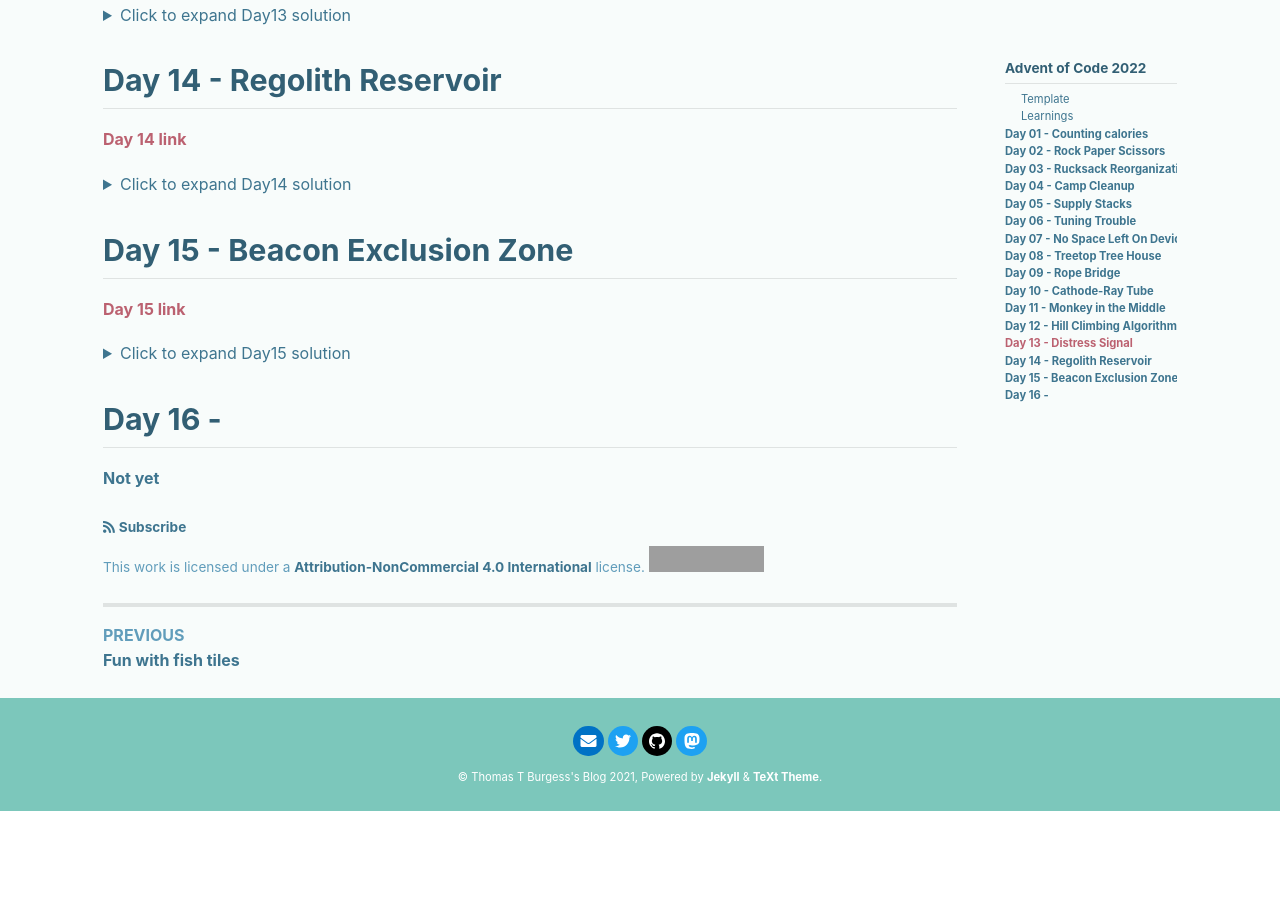
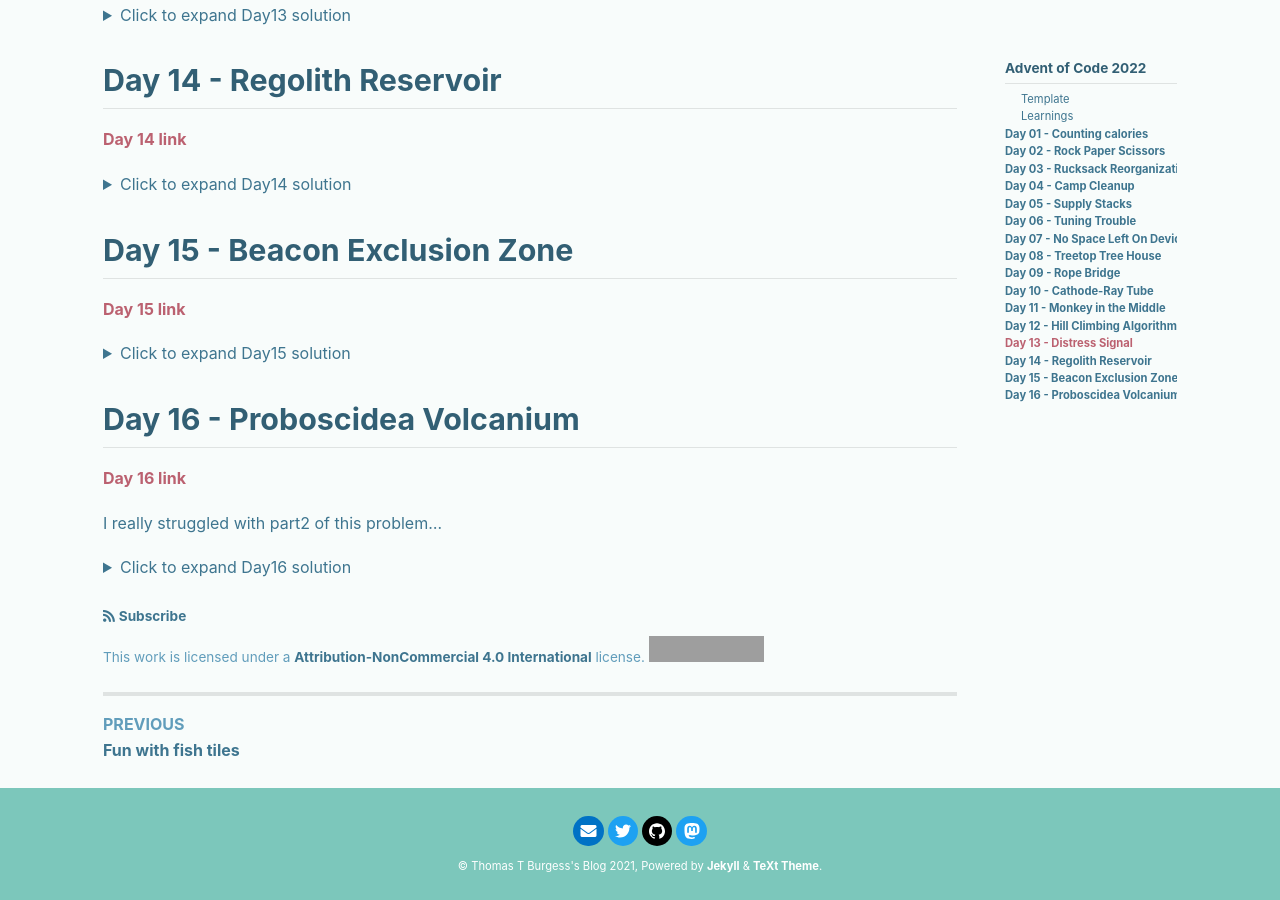
Before and after one commit to thomasburgess/thomasburgess.github.io, a Jekyll site: the page built from _posts/2022-12-01-aoc22.md, in a window 1280 px wide and 900 px high, scrolled down 4736 px. Built offline with Jekyll 4.4.1, drawn with Linux system fonts in a browser that asks for light colours; nearby versions of some CDN libraries; comment, search, counter and statistics services are not loaded; before the commit the page ends 5547 px from its top, so only the background shows below that; some of the changed lines change nothing that is shown; grey boxes are pictures that could not be loaded.

Commit message:
AOC: Day16

````diff
--- a/_posts/2022-12-01-aoc22.md
+++ b/_posts/2022-12-01-aoc22.md
@@ -1400,5 +1400,249 @@ I feel like I could have used an [Interval Tree](https://en.wikipedia.org/wiki/I
 
 {% enddetails %}
 
-## Day 16 -
+## Day 16 - Proboscidea Volcanium
+
+[Day 16 link](https://adventofcode.com/2022/day/16)
+
+I really struggled with part2 of this problem...
+
+{% details Click to expand Day16 solution %}
+
+The data is a maze of tunnels with valves that has a flow rate in units/minute.
+```
+Valve AA has flow rate=0; tunnels lead to valves DD, II, BB
+Valve BB has flow rate=13; tunnels lead to valves CC, AA
+```
+
+This is nice to parse with [`re.split`](https://docs.python.org/3/library/re.html#functions) as follows.
+
+```python
+import re
+from typing import Iterator
+
+VALVES_T = dict[str : tuple[int, list[int]]]
+def read_valves(path: str) -> VALVES_T:
+    valves = {}
+    with open(path, "r") as f:
+        return {
+            v.split()[1]: (
+                int(re.split("rate=|; ", v)[1]),
+                re.split("valves|valve", v)[1].replace(",", "").split(),
+            )
+            for v in f.readlines()
+            if v.strip()
+        }
+```
+(later I realized this could be achived with a single split... but this works just fine as is).
+
+**Task 1**
+
+An explorer starts at valve `AA`, can walk for 1 minute through a tunnel, or open a valve for 1 minute. All valves start closed. What is the highest output throught the valves that can be achieved in 30 mins.
+
+These possibilities are encoded in `generate_steps`:
+
+```python
+def generate_steps(valves: VALVES_T, c: str, opened) -> Iterator[tuple(str, set[str])]:
+    # Explore tunnels
+    for v in valves[c][1]:
+        yield v, opened
+    # Open valve
+    if valves[c][0] > 0 and c not in opened:
+        yield c, opened | set((c,))
+```
+
+with which the tunnels can be explored using `search`:
+
+```python
+def search(
+    valves: VALVES_T, start: str, steps: int, opened: set[str] = set()
+) -> search_type:
+    seen = {start: 0}
+    queue = collections.deque([(1, [start], 0, opened)])
+    paths = []
+    while queue:
+        t, path, pressure, opened = queue.pop()
+        c = path[-1]
+        if t == steps:
+            paths.append((pressure, path, opened))
+            continue
+        if seen.get((t, c), -1) >= pressure:
+            continue
+        seen[(t, c)] = pressure
+        pressure += sum(valves[o][0] for o in opened)
+        queue.extend(
+            (t + 1, path + [i], pressure + (valves[c][0] if i == c else 0), o)
+            for i, o in generate_steps(valves, c, opened)
+        )
+    return max(paths)[0]
+```
+
+This works and givesd a result in less than a second.
+
+**Task 2**
+
+I spent a lot of time trying to adapt `search` for reusue, but I kept getting the wrong answer. At the end of the day i resorted to nested for loops. This was crazy slow for the input data set though. Frustrated enough, I picked up a quick and dirty pruning trick from another participant.
+
+```python
+def search_elephant(valves: VALVES_T, start: str = "AA", steps: int = 26) -> int:
+    frontier = [(0, (start, start), set())]
+    for i in range(0, steps):
+        if i > 5:
+            # it _works_ with my data...
+            # A priority queue would have been a little nicer
+            frontier.sort(reverse=True)
+            frontier = frontier[:5000]
+        update = []
+        for pressure, (a, b), opened in frontier:
+            pressure += sum(valves[o][0] for o in opened)
+            update.extend(
+                (pressure, (ia, ib), ob)
+                for ia, oa in generate_steps(valves, a, opened)
+                for ib, ob in generate_steps(valves, b, oa)
+            )
+        frontier = update
+    return max(frontier)[0]
+```
+
+
+{% enddetails %}
+
+<!--
+## Day 17 -
+
 **Not yet**
+-->
+<!--
+
+[Day 17 link](https://adventofcode.com/2022/day/17)
+
+{% details Click to expand Day17 solution %}
+
+
+```
+```
+
+{% enddetails %}
+-->
+
+<!--
+## Day 18 -
+
+**Not yet**
+-->
+<!--
+[Day 18 link](https://adventofcode.com/2022/day/18)
+
+{% details Click to expand Day18 solution %}
+
+
+```
+```
+
+{% enddetails %}
+-->
+<!--
+## Day 19 -
+
+**Not yet**
+-->
+<!--
+
+[Day 19 link](https://adventofcode.com/2022/day/19)
+
+{% details Click to expand Day19 solution %}
+
+
+```
+```
+
+{% enddetails %}
+-->
+
+<!--
+## Day 20 -
+
+**Not yet**
+-->
+<!--
+[Day 20 link](https://adventofcode.com/2022/day/20)
+
+{% details Click to expand Day20 solution %}
+
+
+```
+```
+
+{% enddetails %}
+-->
+
+<!--
+## Day 21 -
+
+**Not yet**
+-->
+<!--
+
+[Day 21 link](https://adventofcode.com/2022/day/21)
+
+{% details Click to expand Day21 solution %}
+
+
+```
+```
+
+{% enddetails %}
+-->
+
+<!--
+## Day 22 -
+
+**Not yet**
+-->
+<!--
+[Day 22 link](https://adventofcode.com/2022/day/22)
+
+{% details Click to expand Day22 solution %}
+
+
+```
+```
+
+{% enddetails %}
+-->
+
+
+<!--
+## Day 23 -
+
+**Not yet**
+-->
+<!--
+[Day 23 link](https://adventofcode.com/2022/day/23)
+
+{% details Click to expand Day23 solution %}
+
+
+```
+```
+
+{% enddetails %}
+-->
+
+<!--
+## Day 24 -
+
+**Not yet**
+-->
+<!--
+
+[Day 24 link](https://adventofcode.com/2022/day/24)
+
+{% details Click to expand Day24 solution %}
+
+
+```
+```
+
+{% enddetails %}
+-->
````
